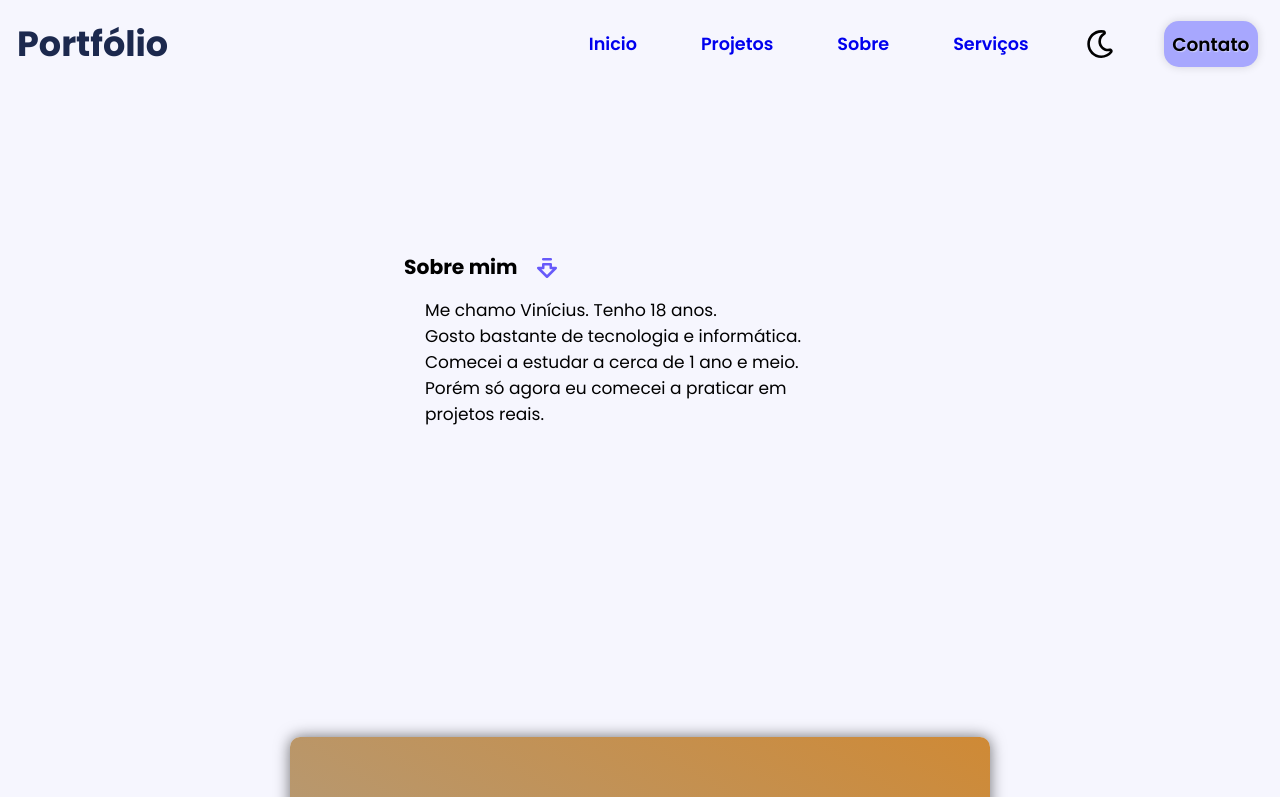
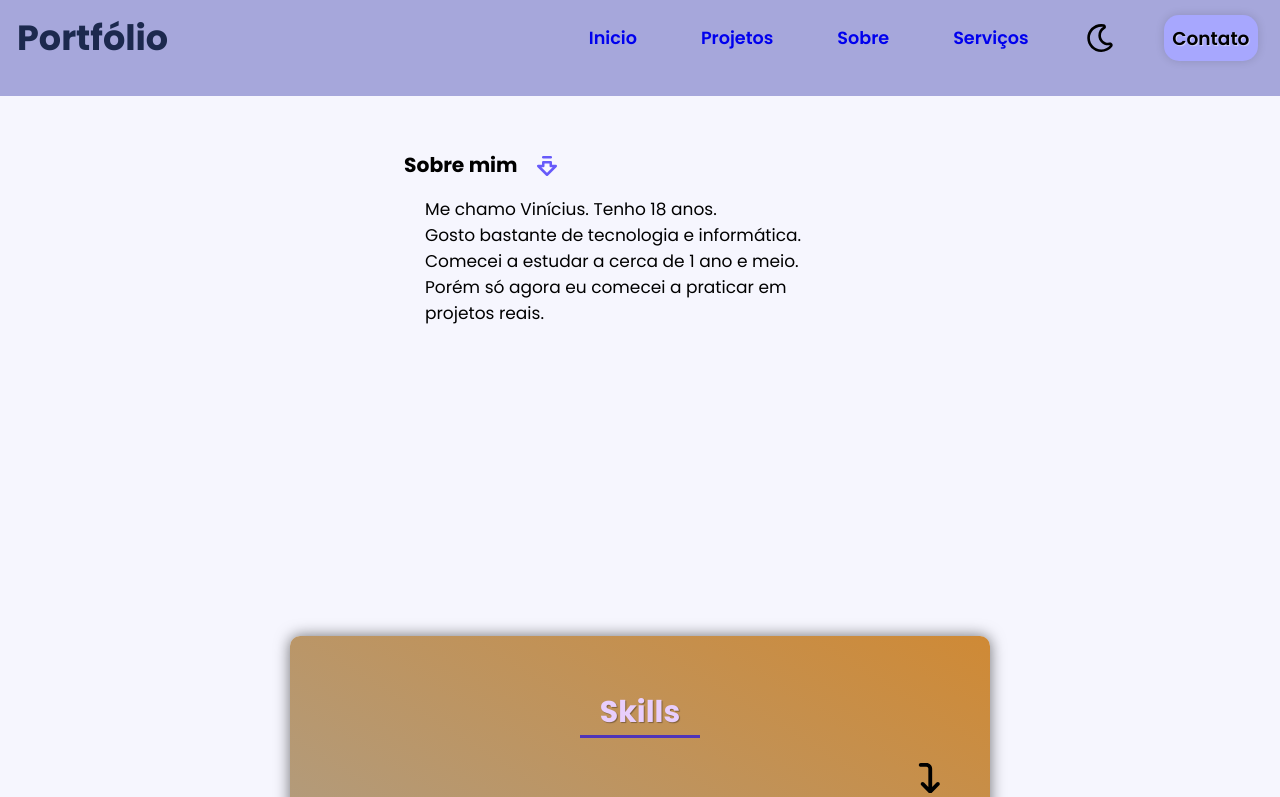
Before and after one commit to SantV7/personal_portifolio, a React (Vite) app: page / in a window 1280 px wide. Shown: the top 797 px of the page. Built offline with nearby package versions, Linux system fonts and the light colour scheme.

Commit message:
Background-color on header

```diff
--- a/src/components/main/MainContent.jsx
+++ b/src/components/main/MainContent.jsx
@@ -3,8 +3,8 @@ import { LuArrowBigDownDash } from "react-icons/lu";
 import Skills from './Skills';
 import ScrollReveal from "scrollreveal";
 
+const MainContent = () => {
 
-const MainContent = () => {
 
    ScrollReveal().reveal('.text_about_me' ,{
     reset: true ,
@@ -12,13 +12,11 @@ const MainContent = () => {
     delay: 50
    })
 
-
    ScrollReveal().reveal('#skills_container' ,{
     reset: true ,
     duration: 840 ,
     delay: 170
    })
-
 
 
 
--- a/src/style/header/header.css
+++ b/src/style/header/header.css
@@ -1,4 +1,8 @@
 header {
+    background-color: rgb(166, 167, 219);
+    position: fixed;
+    top: -6px;
+    width: 100%;
     display: flex;
     align-items: center;
     justify-content: space-between;
```
